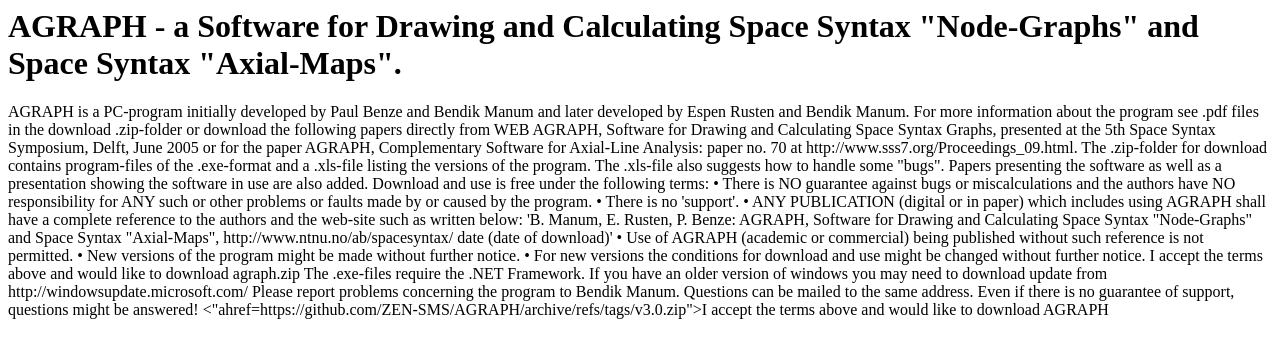
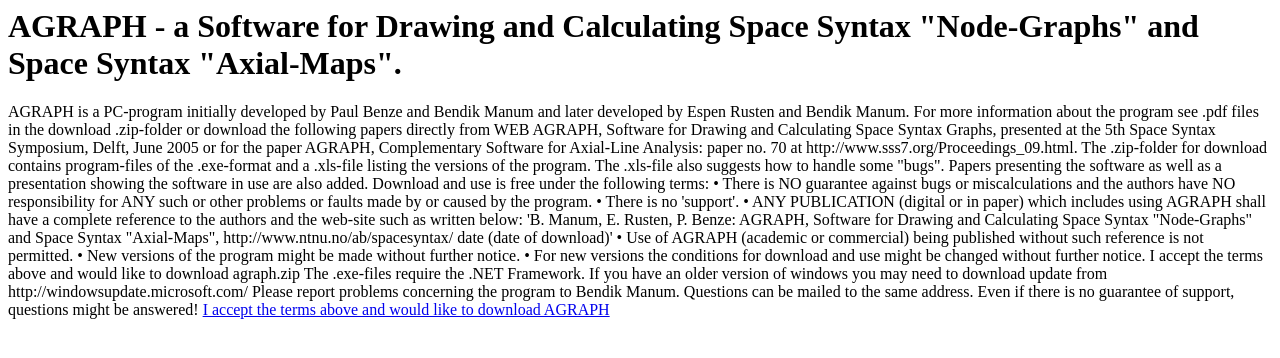
Before and after one commit to ZEN-SMS/AGRAPH, a plain HTML site: page AGRAPH.html in a window 1280 px wide. Drawn offline with Linux system fonts and the light colour scheme.

Commit message:
Update AGRAPH.html

```diff
--- a/AGRAPH.html
+++ b/AGRAPH.html
@@ -20,6 +20,5 @@ I accept the terms above and would like to download agraph.zip
 The .exe-files require the .NET Framework. If you have an older version of windows you may need to download update from http://windowsupdate.microsoft.com/
 Please report problems concerning the program to Bendik Manum. Questions can be mailed to the same address. Even if there is no guarantee of support, questions might be answered!
 
-<"ahref=https://github.com/ZEN-SMS/AGRAPH/archive/refs/tags/v3.0.zip">I accept the terms above and would like to download AGRAPH</a>
-
+<a href="https://github.com/ZEN-SMS/AGRAPH/archive/refs/tags/v3.0.zip">I accept the terms above and would like to download AGRAPH</a>
   <html>
```
